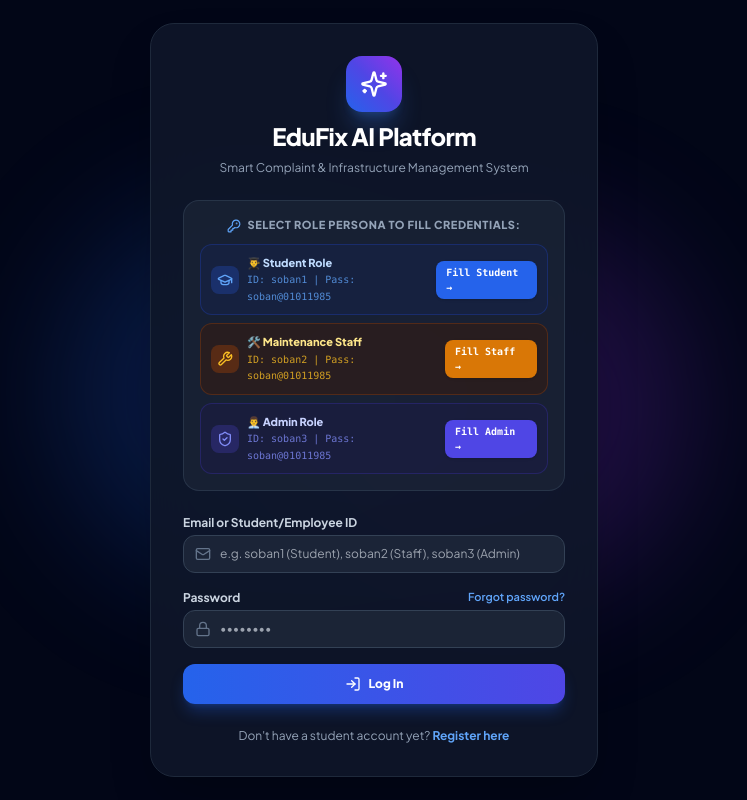
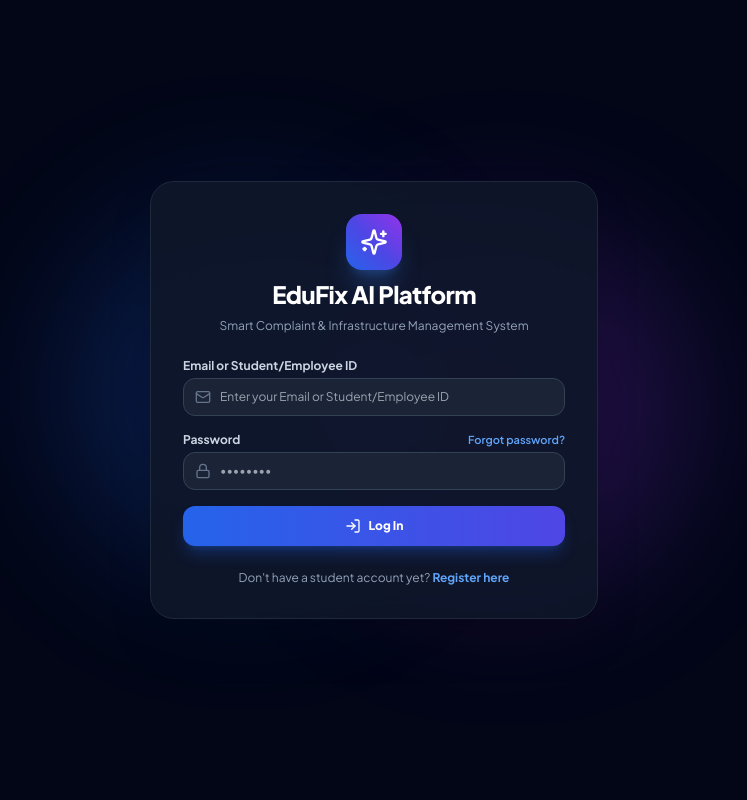
Before and after one commit to s-soban/smart-complaint-management-system, a React (Vite) app in the folder frontend/: page / in a window 1280 px wide. Shown: the whole page, without its empty margins (266-1013 px from the left). Built offline with nearby package versions, Linux system fonts and the light colour scheme.

Commit message:
removing unnecessary demo credentials

```diff
--- a/frontend/src/components/auth/LoginForm.tsx
+++ b/frontend/src/components/auth/LoginForm.tsx
@@ -1,7 +1,6 @@
 import React, { useState } from 'react';
 import { useAuth } from '../../context/AuthContext';
-import { Role } from '../../types';
-import { Sparkles, LogIn, Lock, Mail, GraduationCap, Wrench, ShieldCheck, KeyRound } from 'lucide-react';
+import { Sparkles, LogIn, Lock, Mail } from 'lucide-react';
 
 interface LoginFormProps {
   onSwitchToRegister: () => void;
@@ -13,20 +12,6 @@ export const LoginForm: React.FC<LoginFormProps> = ({ onSwitchToRegister, onOpen
   const [identifier, setIdentifier] = useState('');
   const [password, setPassword] = useState('');
   const [errorMsg, setErrorMsg] = useState('');
-
-  const handleFillRole = (role: Role) => {
-    setErrorMsg('');
-    if (role === 'student') {
-      setIdentifier('soban1');
-      setPassword('soban@01011985');
-    } else if (role === 'maintenance') {
-      setIdentifier('soban2');
-      setPassword('soban@01011985');
-    } else if (role === 'admin') {
-      setIdentifier('soban3');
-      setPassword('soban@01011985');
-    }
-  };
 
   const handleSubmit = async (e: React.FormEvent) => {
     e.preventDefault();
@@ -54,75 +39,6 @@ export const LoginForm: React.FC<LoginFormProps> = ({ onSwitchToRegister, onOpen
           <p className="text-xs text-slate-400">Smart Complaint & Infrastructure Management System</p>
         </div>
 
-        {/* Role Persona Classification & Credentials Card */}
-        <div className="p-4 rounded-2xl bg-slate-800/60 border border-slate-700/60 space-y-2.5">
-          <span className="text-[11px] font-extrabold uppercase text-slate-400 tracking-wider block text-center flex items-center justify-center gap-1.5">
-            <KeyRound className="w-3.5 h-3.5 text-blue-400" /> Select Role Persona to Fill Credentials:
-          </span>
-
-          <div className="space-y-2 text-[11px]">
-            {/* Student Role Button */}
-            <button
-              type="button"
-              onClick={() => handleFillRole('student')}
-              className="w-full flex items-center justify-between p-2.5 rounded-xl bg-blue-950/40 border border-blue-800/40 text-blue-300 hover:bg-blue-900/60 transition-all text-left group"
-            >
-              <div className="flex items-center gap-2">
-                <div className="p-1.5 rounded-lg bg-blue-900/60 text-blue-400">
-                  <GraduationCap className="w-4 h-4" />
-                </div>
-                <div>
-                  <span className="font-extrabold block text-blue-200">👨‍🎓 Student Role</span>
-                  <span className="text-[10px] text-blue-400/80 font-mono">ID: soban1 | Pass: soban@01011985</span>
-                </div>
-              </div>
-              <span className="font-mono text-[10px] bg-blue-600 text-white px-2.5 py-1 rounded-lg font-black group-hover:scale-105 transition-transform shadow">
-                Fill Student →
-              </span>
-            </button>
-
-            {/* Maintenance Role Button */}
-            <button
-              type="button"
-              onClick={() => handleFillRole('maintenance')}
-              className="w-full flex items-center justify-between p-2.5 rounded-xl bg-amber-950/40 border border-amber-800/40 text-amber-300 hover:bg-amber-900/60 transition-all text-left group"
-            >
-              <div className="flex items-center gap-2">
-                <div className="p-1.5 rounded-lg bg-amber-900/60 text-amber-400">
-                  <Wrench className="w-4 h-4" />
-                </div>
-                <div>
-                  <span className="font-extrabold block text-amber-200">🛠️ Maintenance Staff</span>
-                  <span className="text-[10px] text-amber-400/80 font-mono">ID: soban2 | Pass: soban@01011985</span>
-                </div>
-              </div>
-              <span className="font-mono text-[10px] bg-amber-600 text-white px-2.5 py-1 rounded-lg font-black group-hover:scale-105 transition-transform shadow">
-                Fill Staff →
-              </span>
-            </button>
-
-            {/* Admin Role Button */}
-            <button
-              type="button"
-              onClick={() => handleFillRole('admin')}
-              className="w-full flex items-center justify-between p-2.5 rounded-xl bg-indigo-950/40 border border-indigo-800/40 text-indigo-300 hover:bg-indigo-900/60 transition-all text-left group"
-            >
-              <div className="flex items-center gap-2">
-                <div className="p-1.5 rounded-lg bg-indigo-900/60 text-indigo-400">
-                  <ShieldCheck className="w-4 h-4" />
-                </div>
-                <div>
-                  <span className="font-extrabold block text-indigo-200">👨‍💼 Admin Role</span>
-                  <span className="text-[10px] text-indigo-400/80 font-mono">ID: soban3 | Pass: soban@01011985</span>
-                </div>
-              </div>
-              <span className="font-mono text-[10px] bg-indigo-600 text-white px-2.5 py-1 rounded-lg font-black group-hover:scale-105 transition-transform shadow">
-                Fill Admin →
-              </span>
-            </button>
-          </div>
-        </div>
-
         {errorMsg && (
           <div className="p-3 rounded-xl bg-rose-950/60 border border-rose-800 text-rose-300 text-xs font-bold text-center">
             {errorMsg}
@@ -138,7 +54,7 @@ export const LoginForm: React.FC<LoginFormProps> = ({ onSwitchToRegister, onOpen
               <input
                 type="text"
                 required
-                placeholder="e.g. soban1 (Student), soban2 (Staff), soban3 (Admin)"
+                placeholder="Enter your Email or Student/Employee ID"
                 value={identifier}
                 onChange={e => setIdentifier(e.target.value)}
                 className="w-full pl-9 pr-4 py-2.5 rounded-xl border border-slate-700 bg-slate-800/80 text-white text-xs focus:ring-2 focus:ring-blue-500"
--- a/frontend/src/context/AuthContext.tsx
+++ b/frontend/src/context/AuthContext.tsx
@@ -11,7 +11,6 @@ interface AuthContextType {
   login: (identifier: string, password?: string) => Promise<void>;
   register: (userData: any) => Promise<void>;
   logout: () => void;
-  quickDemoLogin: (role: Role) => Promise<void>;
 }
 
 const AuthContext = createContext<AuthContextType | undefined>(undefined);
@@ -82,14 +81,6 @@ export const AuthProvider: React.FC<{ children: ReactNode }> = ({ children }) =>
     setUser(null);
   };
 
-  const quickDemoLogin = async (targetRole: Role) => {
-    let demoIdentifier = 'soban1';
-    if (targetRole === 'maintenance') demoIdentifier = 'soban2';
-    if (targetRole === 'admin') demoIdentifier = 'soban3';
-
-    await login(demoIdentifier, 'soban@01011985');
-  };
-
   return (
     <AuthContext.Provider
       value={{
@@ -100,8 +91,7 @@ export const AuthProvider: React.FC<{ children: ReactNode }> = ({ children }) =>
         isLoading,
         login,
         register,
-        logout,
-        quickDemoLogin
+        logout
       }}
     >
       {children}
```
